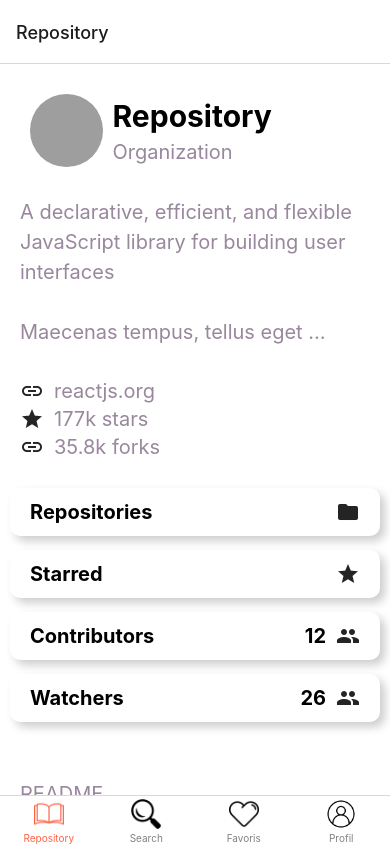
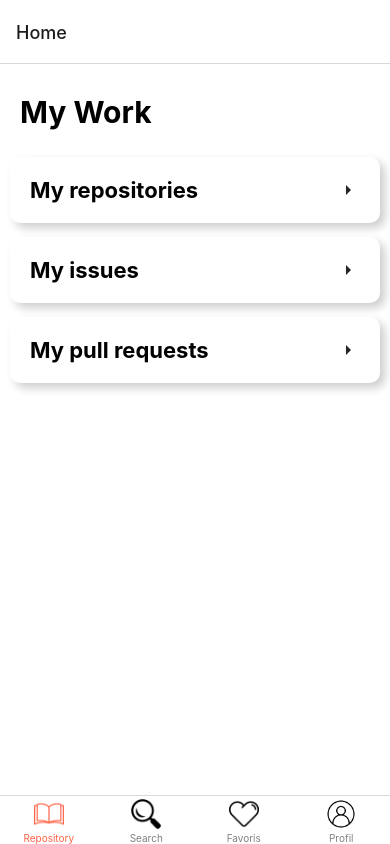
Before and after one commit to guillaumejacquin/epitech-4-reactnative, a React Native app in the folder github-interface/: screen /Home in a window 390 px wide. Built offline with nearby package versions, Linux system fonts and the light colour scheme; grey boxes are pictures that could not be loaded.

Commit message:
adding home & repositories screens with working navigation

```diff
--- a/github-interface/App.js
+++ b/github-interface/App.js
@@ -2,10 +2,11 @@ import { StatusBar } from 'expo-status-bar';
 import React from 'react';
 import { StyleSheet, Text, View } from 'react-native';
 import Navigation from './Component/Navigation/Navigation';
+import Repositories from './Component/Repositories/Repositories';
 
 export default function App() {
   return (
-    <Navigation />
+        <Navigation />
   );
 }
 
--- /dev/null
+++ b/github-interface/Component/Home/Home.js
@@ -0,0 +1,86 @@
+import React, { useState } from 'react';
+import { StyleSheet, Text, SafeAreaView, ScrollView, StatusBar, Image, View, TouchableOpacity } from 'react-native';
+import { Icon } from 'react-native-elements';
+
+export default function Home({navigation}) {
+
+
+    return (
+        <SafeAreaView style={{flex: 1, backgroundColor: "white"}}>
+          <ScrollView>
+              <View style={{flexDirection: "column", marginVertical: 10}}>
+
+                  {/* Repo list */}
+                  <Text style={styles.title}>
+                        My Work
+                    </Text>
+
+                    <TouchableOpacity onPress={() => {navigation.navigate("Repositories")}}>
+                        <View style={styles.statBar}>
+                            <Text style={styles.cardTitle}>
+                                My repositories
+                            </Text>
+                            <View style={{alignItems: "center"}}>
+                                <Icon style={{marginRight: 20, marginLeft: 10}} name='arrow-right' />
+                            </View>
+                        </View>
+                    </TouchableOpacity>
+
+                    <TouchableOpacity onPress={() => {navigation.navigate("Issues")}}>
+                        <View style={styles.statBar}>
+                            <Text style={styles.cardTitle}>
+                                My issues
+                            </Text>
+                            <View style={{alignItems: "center"}}>
+                                <Icon style={{marginRight: 20, marginLeft: 10}} name='arrow-right' />
+                            </View>
+                        </View>
+                    </TouchableOpacity>
+
+                    <TouchableOpacity onPress={() => {navigation.navigate("PullRequests")}}>
+                        <View style={styles.statBar}>
+                            <Text style={styles.cardTitle}>
+                                My pull requests
+                            </Text>
+                            <View style={{alignItems: "center"}}>
+                                <Icon style={{marginRight: 20, marginLeft: 10}} name='arrow-right' />
+                            </View>
+                        </View>
+                    </TouchableOpacity>
+
+
+
+              </View>
+          </ScrollView>
+        </SafeAreaView>
+    )
+}
+
+const styles = StyleSheet.create({
+    statBar: {
+        alignItems: "center",
+        flexDirection: "row",
+        marginHorizontal: 10,
+        marginVertical: 7,
+        backgroundColor: "white",
+        justifyContent: "space-between",
+        paddingVertical: 20,
+        borderRadius: 10,
+        shadowRadius: 10,
+        shadowColor: 'black',
+        shadowOpacity: 0.2,
+        shadowOffset: {
+            width: 5,
+            height: 5}
+        },
+    cardTitle: {
+        fontSize: 22,
+        fontWeight: "700",
+        marginLeft: 20
+    },
+    title: {
+        fontSize: 30,
+        fontWeight: "700",
+        padding: 20
+    },
+})
--- a/github-interface/Component/Navigation/Navigation.js
+++ b/github-interface/Component/Navigation/Navigation.js
@@ -10,6 +10,8 @@ import Favorite from '../Favorite/Favorite';
 import Repository from '../Repository/Repository';
 import Details from '../Search/Details';
 import AllFile from '../Search/AllFile';
+import Repositories from '../Repositories/Repositories';
+import Home from '../Home/Home';
 
 const Stack = createNativeStackNavigator();
 
@@ -39,10 +41,13 @@ const FavorisScreen = () => {
 const RepositoryScreen = () => {
     return(
     <Stack.Navigator>
+        <Stack.Screen name="Home" component={Home} />
+        <Stack.Screen name="Repositories" component={Repositories} />
         <Stack.Screen name="Repository" component={Repository} />
-      </Stack.Navigator>
+    </Stack.Navigator>
     )
 }
+
 
 const Tab = createBottomTabNavigator();
 
--- /dev/null
+++ b/github-interface/Component/Repositories/Repositories.js
@@ -0,0 +1,67 @@
+import React, { useState } from 'react';
+import { StyleSheet, Text, SafeAreaView, ScrollView, StatusBar, Image, View, TouchableOpacity } from 'react-native';
+import { Icon } from 'react-native-elements';
+
+export default function Repositories({navigation}) {
+    const [repositories, setRepositories] = useState([
+        {
+            id:0,
+            name: "React Native App"
+        },
+        {
+            id:1,
+            name: "Laravel Dashoard"
+        },
+    ]);
+
+    return (
+        <SafeAreaView style={{flex: 1, backgroundColor: "white"}}>
+          <ScrollView>
+              <View style={{flexDirection: "column", marginVertical: 15}}>
+
+                  {/* Repo list */}
+                  {repositories.map(repo => (
+                    <TouchableOpacity onPress={() => {navigation.navigate("Repository", {name: repo.name, id: repo.id})}}>
+
+                        <View style={styles.statBar}>
+                            <Text style={styles.cardTitle}>
+                                {repo.name}
+                            </Text>
+                            <View style={{alignItems: "center"}}>
+                                <Icon style={{marginRight: 20, marginLeft: 10}} name='arrow-right' />
+                            </View>
+                        </View>
+
+                    </TouchableOpacity>
+                  ))}
+
+
+              </View>
+          </ScrollView>
+        </SafeAreaView>
+    )
+}
+
+const styles = StyleSheet.create({
+    statBar: {
+        alignItems: "center",
+        flexDirection: "row",
+        marginHorizontal: 10,
+        marginVertical: 7,
+        backgroundColor: "white",
+        justifyContent: "space-between",
+        paddingVertical: 12,
+        borderRadius: 10,
+        shadowRadius: 10,
+        shadowColor: 'black',
+        shadowOpacity: 0.2,
+        shadowOffset: {
+            width: 5,
+            height: 5}
+        },
+    cardTitle: {
+        fontSize: 20,
+        fontWeight: "700",
+        marginLeft: 20
+    },
+})
--- a/github-interface/Component/Repository/Repository.js
+++ b/github-interface/Component/Repository/Repository.js
@@ -1,9 +1,11 @@
 import React, { useState } from 'react';
-import { StyleSheet, Text, SafeAreaView, ScrollView, StatusBar, Image, View } from 'react-native';
+import { StyleSheet, Text, SafeAreaView, ScrollView, Image, View } from 'react-native';
 import { Icon } from 'react-native-elements';
 
-export default function Repository() {
-    const [repoName, setRepoName] = useState("Repository");
+export default function Repository({route, navigation}) {
+    const data = route.params;
+
+    const [repoName, setRepoName] = useState(data.name);
     const [orgName, setOrgName] = useState("Organization");
     const [link, setLink] = useState("reactjs.org");
     const [stars, setStars] = useState("177k stars");
@@ -147,7 +149,7 @@ const styles = StyleSheet.create({
         marginLeft: 20
     },
     organizationText: {
-        color: '#99879D',
+        color: 'darkgray',
         fontStyle: "normal",
         fontSize: 20,
         lineHeight: 19,
@@ -159,13 +161,13 @@ const styles = StyleSheet.create({
     descriptionText: {
         marginVertical: 30,
         marginHorizontal: 20,
-        color: '#99879D',
+        color: 'darkgray',
         fontStyle: "normal",
         fontSize: 20,
         lineHeight: 30,
     },
     infos: {
-        color: '#99879D',
+        color: 'darkgray',
         fontSize: 20,
         marginLeft: 10
     }
```
